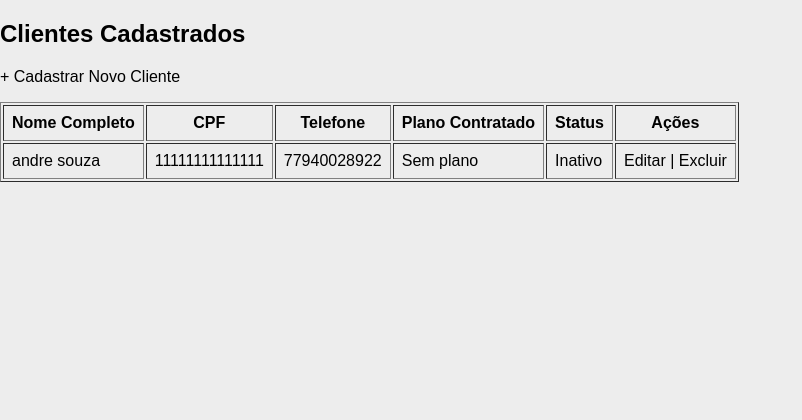
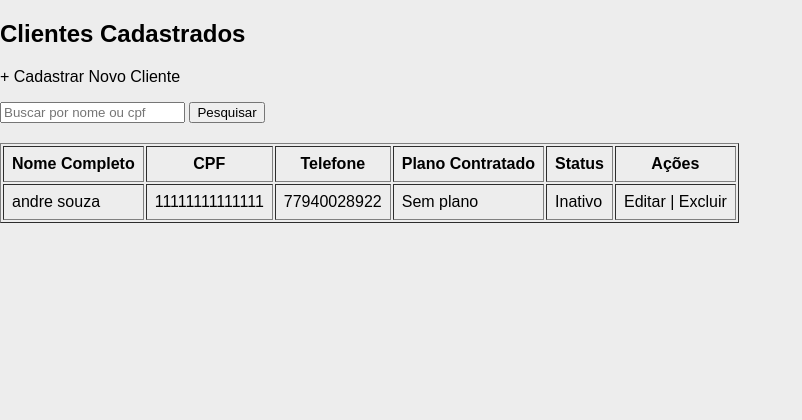
Before and after one commit to andr6z/ficnet, a Django app: page /clientes/ in a window 1280 px wide. Shown: the part 60-480 px from the top of the page, without its empty margins (0-802 px from the left). Run offline with Django 5.2, Linux system fonts and the light colour scheme; a user stored in the database is signed in; data comes from the database, SQL or seed files in the repository; tables that the repository leaves empty hold one stand-in row (values such as "Sample post").

Commit message:
feat: adiciona formulário de pesquisa para clientes cadastrados

```diff
--- a/clientes/views.py
+++ b/clientes/views.py
@@ -1,9 +1,9 @@
 from django.shortcuts import render, redirect, get_object_or_404
 from django.contrib.auth.decorators import login_required, user_passes_test
+from django.db.models import Q
 from .models import Cliente
 from .forms import ClienteForm
 
-# Função que retorna True apenas para Admin e Funcionários (bloqueia CLIENTE)
 def eh_funcionario(user):
     if not user.is_authenticated:
         return False
@@ -17,8 +17,17 @@ def home(request):
 @login_required(login_url='login')
 @user_passes_test(eh_funcionario, login_url='area-cliente')
 def lista_clientes(request):
+    busca = request.GET.get('q', '')
     clientes = Cliente.objects.select_related('plano').all()
-    return render(request, 'clientes.html', {'clientes': clientes})
+
+    if busca:
+        clientes = clientes.filter(
+            Q(nome__icontains=busca) |
+            Q(sobrenome__icontains=busca) |
+            Q(cpf__icontains=busca)
+        )
+
+    return render(request, 'clientes.html', {'clientes': clientes, 'busca': busca})
 
 @login_required(login_url='login')
 @user_passes_test(eh_funcionario, login_url='area-cliente')
--- a/templates/clientes.html
+++ b/templates/clientes.html
@@ -6,6 +6,14 @@
     <section>
         <h1>Clientes Cadastrados</h1>
         <p><a href="{% url 'novo-cliente' %}">+ Cadastrar Novo Cliente</a></p>
+
+        <form method="GET" style="margin-bottom: 20px;">
+            <input type="text" name="q" value="{{busca}}" placeholder="Buscar por nome ou cpf">
+            <button type="submit">Pesquisar</button>
+            {% if busca %}
+                <a href="{% url 'clientes-home' %}">Limpar filtro</a>
+            {% endif %}
+        </form>
 
         <table border="1" cellpadding="8">
             <thead>
```
